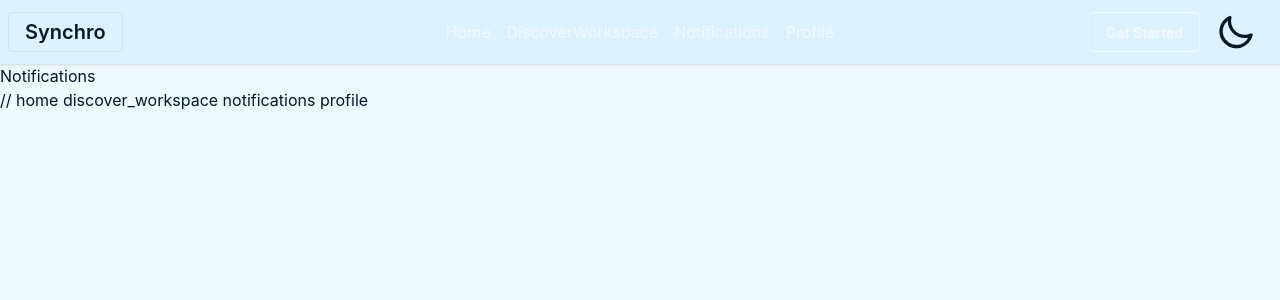
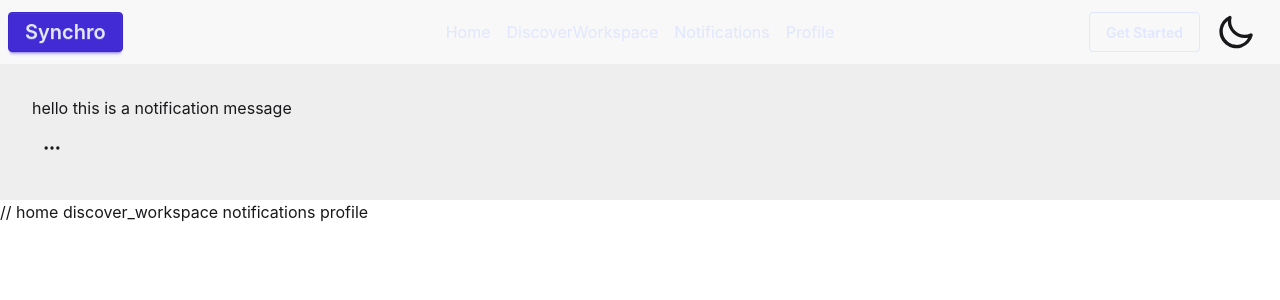
Before and after one commit to Dnshivani/Synchro, a React (Vite) app in the folder FRONTEND/: page /dashboard/notifications in a window 1280 px wide. Shown: the top 300 px of the page. Built offline with nearby package versions, Linux system fonts and the light colour scheme.

Commit message:
notification component

```diff
--- a/FRONTEND/index.html
+++ b/FRONTEND/index.html
@@ -1,5 +1,5 @@
 <!doctype html>
-<html lang="en" data-theme="mytheme">
+<html lang="en" data-theme="">
 
 <head>
   <link href="/src/index.css" rel="stylesheet">
--- a/FRONTEND/src/Components/DashBoard/Notifications.jsx
+++ b/FRONTEND/src/Components/DashBoard/Notifications.jsx
@@ -1,9 +1,25 @@
 import React from 'react'
 
 const Notifications = () => {
+
+    const notifiList = [
+        { "id": "01", "content": "hello this is a notification message", "from": "dns", "to": "mee" },
+    ];
+
+    const iterating = () => {
+        return (
+            notifiList.map(item => (<div key={item.id} className='bg-base-300 card-body  '>
+                <p className=' '>{item.content}</p>
+                <div className="">
+                    <span className="btn btn-square btn-ghost">
+                        <svg xmlns="http://www.w3.org/2000/svg" fill="none" viewBox="0 0 24 24" className="inline-block h-5 w-5 stroke-current"> <path strokeLinecap="round" strokeLinejoin="round" strokeWidth="2" d="M5 12h.01M12 12h.01M19 12h.01M6 12a1 1 0 11-2 0 1 1 0 012 0zm7 0a1 1 0 11-2 0 1 1 0 012 0zm7 0a1 1 0 11-2 0 1 1 0 012 0z"></path> </svg>
+                    </span>
+                </div></div>
+            )))
+    }
     return (
-        <div>
-            <p>Notifications</p>
+        <div className='card card-lg '>
+            {iterating()}
         </div>
     )
 }
--- a/FRONTEND/src/Components/Logo.jsx
+++ b/FRONTEND/src/Components/Logo.jsx
@@ -3,7 +3,7 @@ import React from 'react'
 export default function Logo() {
     return (
         <div >
-            <p className="btn   btn-primary-content text-xl  ">Synchro</p>
+            <p className="btn   btn-primary text-xl  ">Synchro</p>
         </div>
     )
 }
--- a/FRONTEND/src/Components/Signup.jsx
+++ b/FRONTEND/src/Components/Signup.jsx
@@ -62,8 +62,8 @@ export default function Signup() {
                     <div className='flex justify-center mb-6'> <Link to="/"> <Logo /> </Link> </div>
 
                     <div className="text-center mb-8">
-                        <h2 className='text-2xl font-bold text-accent-content'>{isSignup ? 'Create your account' : 'Welcome back'}</h2>
-                        <p className='text-accent-content mt-2'>{isSignup ? 'Start organizing your projects today' : 'Enter your credentials to access your workspaces'}</p>
+                        <h2 className='text-2xl font-bold text-accent'>{isSignup ? 'Create your account' : 'Welcome back'}</h2>
+                        <p className='text-accent mt-2'>{isSignup ? 'Start organizing your projects today' : 'Enter your credentials to access your workspaces'}</p>
                     </div>
 
                     <form method="POST" onSubmit={handleSubmit} className=''  >
--- a/FRONTEND/src/index.css
+++ b/FRONTEND/src/index.css
@@ -4,7 +4,7 @@
 
 @plugin "daisyui/theme" {
     name: "mytheme";
-    default: true;
+    default: false;
     /* set as default */
     prefersdark: false;
     /* set as default dark mode (prefers-color-scheme:dark) */
@@ -15,22 +15,22 @@
     --color-base-200: oklch(95% 0.03 240);
     --color-base-300: oklch(92% 0.04 240);
     --color-base-content: oklch(20% 0.05 240);
-    --color-primary: oklch(55% 0.3 240);
-    --color-primary-content: oklch(98% 0.01 240);
-    --color-secondary: oklch(70% 0.25 200);
-    --color-secondary-content: oklch(98% 0.01 200);
+    --color-primary: #136665;
+    --color-primary-content: #CDFFC6;
+    --color-secondary: #C8FFFE;
+    --color-secondary-content: #184155;
     --color-accent: oklch(65% 0.25 160);
-    --color-accent-content: oklch(98% 0.01 160);
-    --color-neutral: oklch(50% 0.05 240);
-    --color-neutral-content: oklch(98% 0.01 240);
-    --color-info: oklch(70% 0.2 220);
+    --color-accent-content: #FEDE7A;
+    --color-neutral: ##C6D6E4;
+    --color-neutral-content: #6C757D;
+    --color-info: #00B4D8;
     --color-info-content: oklch(98% 0.01 220);
     --color-success: oklch(65% 0.25 140);
     --color-success-content: oklch(98% 0.01 140);
-    --color-warning: oklch(80% 0.25 80);
-    --color-warning-content: oklch(20% 0.05 80);
-    --color-error: oklch(65% 0.3 30);
-    --color-error-content: oklch(98% 0.01 30);
+    --color-warning: #FFB700;
+    --color-warning-content: #FF9500;
+    --color-error: #FFB3C1;
+    --color-error-content: #C9184A;
 
     /* border radius */
     --radius-selector: 1rem;
```
